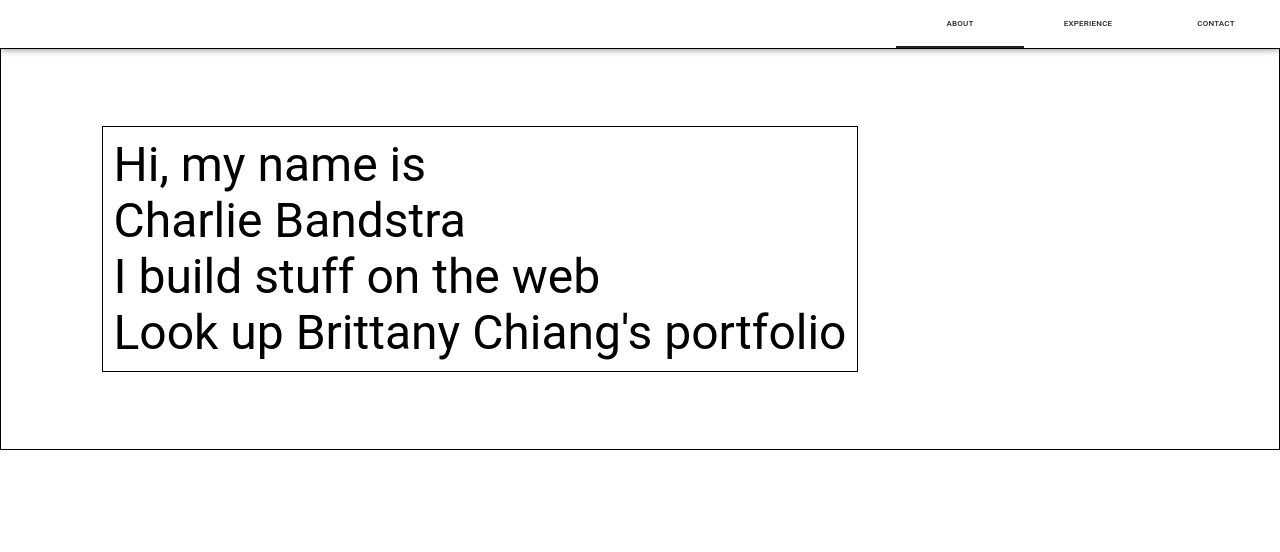
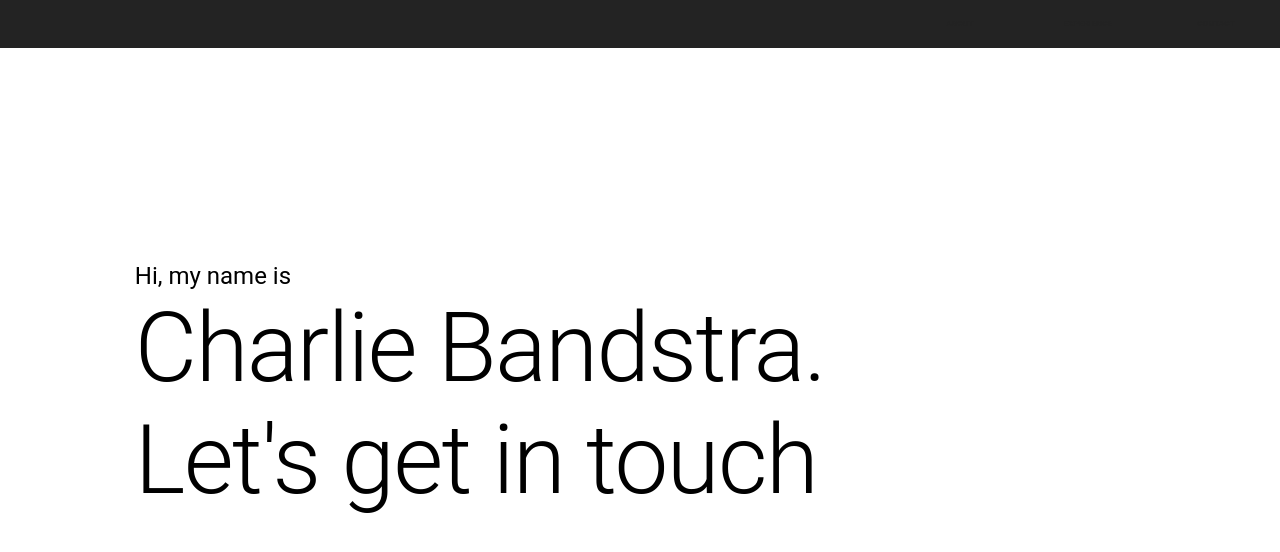
Before and after one commit to C-Bandstra/Portfolio, a React (Create React App) app: page / in a window 1280 px wide. Shown: the top 552 px of the page. Built offline with nearby package versions, Linux system fonts and the light colour scheme.

Commit message:
Update styles object

```diff
--- a/src/App.js
+++ b/src/App.js
@@ -7,65 +7,62 @@ import Typography from '@mui/material/Typography';
 import { ThemeProvider } from '@mui/material/styles';
 import { BrowserRouter } from 'react-router-dom'
 import { theme } from './theme'
-import { Height } from '@mui/icons-material';
 
 const Portfolio = () => {
 
   const styles = {
     appBar: {
-      width: '100vw'
+      width: '100vw',
+      backgroundColor: theme.palette.primary.navy,
+      fontFamily: 'Montserrat',
+      boxShadow: '0px 0px 0px 0px',
+
     },
     landingBox: {
-      // '& .MuiBox-root': {
-        border: '1px solid black',
-        padding: '10px'
-
-      // }
+      padding: '10px'
     },
     box: {
-      // '& .MuiBox-root': {
-      // }
-      // backgroundColor: '#000000',
-      border: '1px solid black',
-      height: '50vh',
+      height: '85vh',
       display: 'flex',
       flexDirection: 'column',
       justifyContent: 'center',
       alignItems: 'center',
       textAlign: 'left',
+      backgroundColor: theme.palette.primary.navy,
       pr: '25vw'
     },
-    landingText: {
-      // fontFamily: 'Montserrat, sans-serif',
+    landingTextSmall: {
+      color: theme.palette.secondary.turquoise,
+    },
+    landingTextBig: {
+      color: theme.palette.secondary.blueGrey,
     },
   }
 
-  // theme.typography.h3 = {
-  //   fontSize: '1.2rem',
-  //   '@media (min-width:600px)': {
-  //     fontSize: '1.5rem',
-  //   },
-  //   [theme.breakpoints.up('md')]: {
-  //     fontSize: '2rem',
-  //   },
+  // theme.typography.landingText = {
+    // fontSize: '1.2rem',
+    // '@media (min-width:600px)': {
+    //   fontSize: '1.5rem',
+    // },
+    // [theme.breakpoints.up('md')]: {
+    //   fontSize: '2rem',
+    // },
+    // fontFamily
   // };
 
   return (
     <BrowserRouter>
       <ThemeProvider theme={theme}>
-        {/* <Box sx={styles.box}> */}
-          <AppBar position='sticky' sx={styles.appBar} color="secondary">
+          <AppBar position='sticky' sx={styles.appBar}>
             <NavBar />
           </AppBar>
           <Box sx={styles.box}>
             <Box sx={styles.landingBox}>
-              <Typography variant="h3" sx={[styles.landingText, ]}>Hi, my name is</Typography>
-              <Typography variant="h3" sx={[styles.landingText,]}>Charlie Bandstra</Typography>
-              <Typography variant="h3" sx={[styles.landingText,]}>I build stuff on the web</Typography>
-              <Typography variant="h3" sx={[styles.landingText,]}>Look up Brittany Chiang's portfolio</Typography>
+              <Typography variant="h5" sx={[styles.landingTextSmall,]}>Hi, my name is</Typography>
+              <Typography variant="h1" sx={[styles.landingTextBig,]}>Charlie Bandstra.</Typography>
+              <Typography variant="h1" sx={[styles.landingTextBig,]}>Let's get in touch</Typography>
             </Box>
           </Box>
-        {/* </Box> */}
       </ThemeProvider>
     </BrowserRouter>
   );
```
